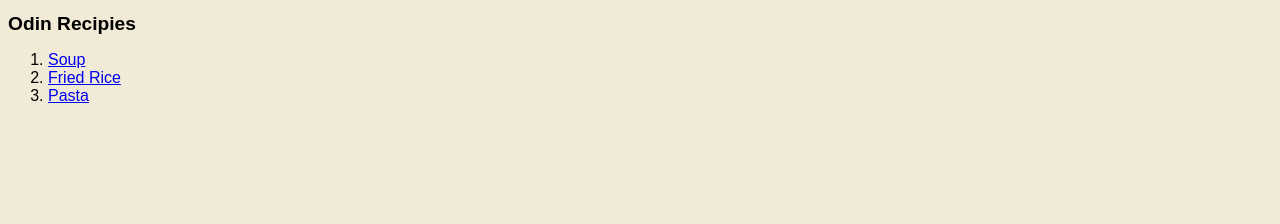
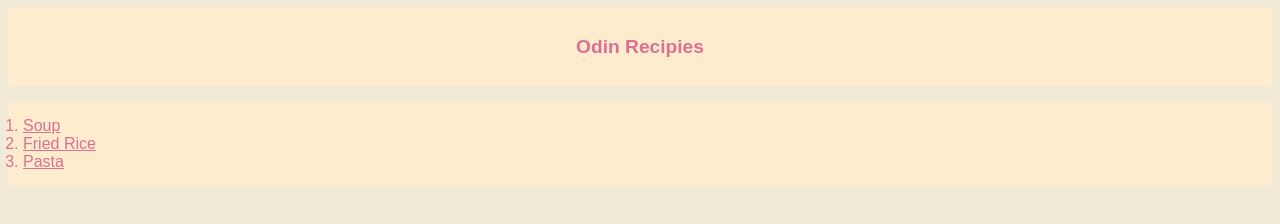
Before and after one commit to huwgoddard/odin-recipies, a plain HTML site: page index.html in a window 1280 px wide. Drawn offline with Linux system fonts and the light colour scheme.

Commit message:
Styled index layout

```diff
--- a/index.html
+++ b/index.html
@@ -10,8 +10,10 @@
 
 </head>
 <body>
+    <div class="index-title">
     <h1>Odin Recipies</h1>
-    <ol class="recipie-list">
+    </div>
+    <ol class="recipe-list">
     <li><a href="./recipies/soup.html">Soup</a></li>
     <li><a href="./recipies/rice.html">Fried Rice</a></li>
     <li><a href="./recipies/pasta.html">Pasta</a></li>
--- a/style.css
+++ b/style.css
@@ -2,7 +2,7 @@ body {
     background-color: #f0ead6;
 }
 
-h1,h2,h3, p ,.recipie-list {
+h1,h2,h3, p ,.recipe-list {
     font-family: Arial, Helvetica, sans-serif;
     font-weight: lighter;
 }
@@ -24,3 +24,24 @@ h3 {
 .steps-list {
     font-family: monospace;
 }
+
+.index-title {
+    background-color: blanchedalmond;
+    color: palevioletred;
+    text-align: center;
+    padding: 15px;
+}
+
+.recipe-list {
+    background-color: blanchedalmond;
+    color: palevioletred;
+    padding: 15px 15px;
+}
+
+.recipe-list li {
+    color: palevioletred;
+}
+
+li a {
+    color: palevioletred;
+}
```
